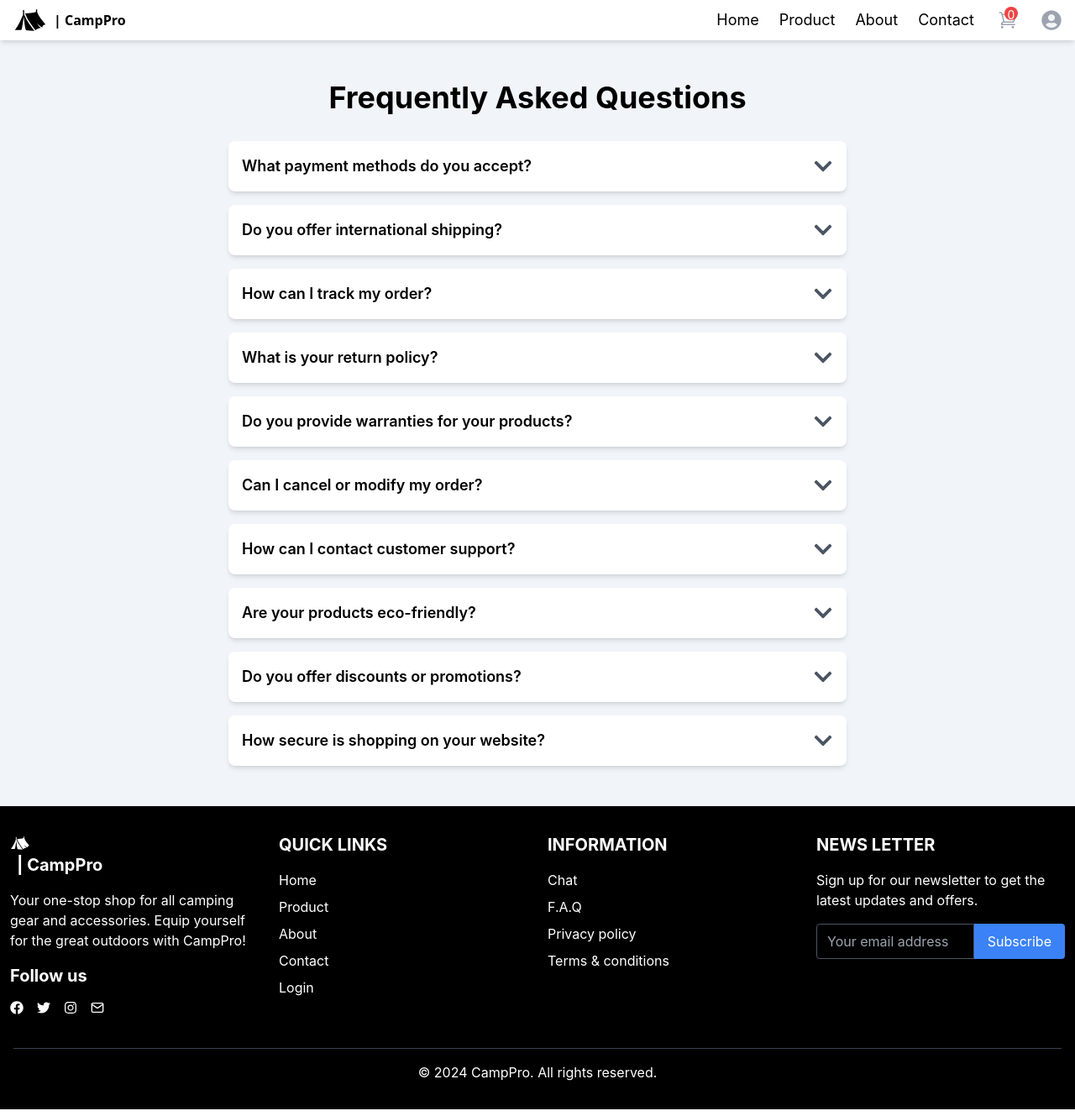
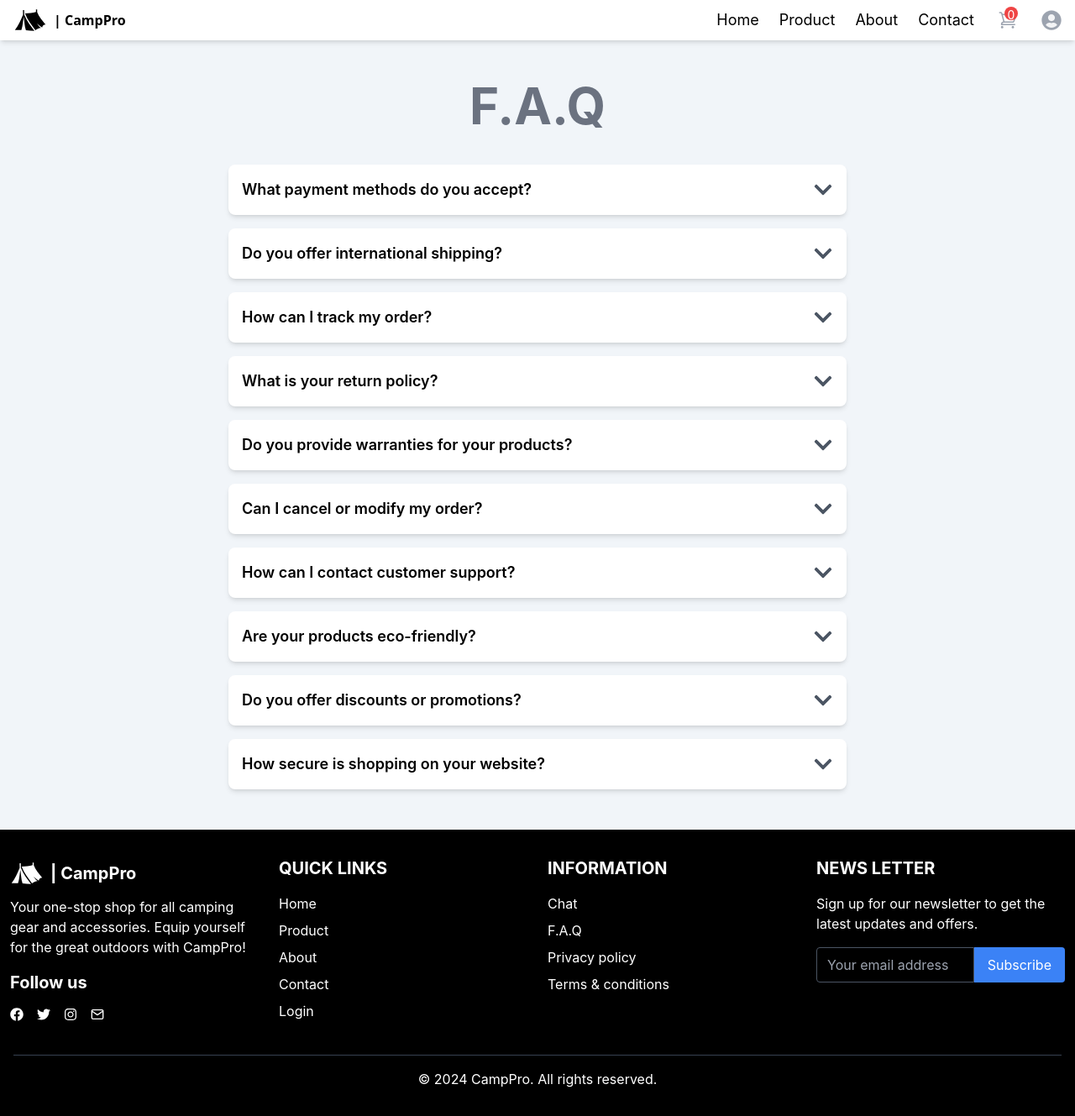
Before and after one commit to vimukthinirmana/CampPro-E-Commerce-Store, a React (Create React App) app in the folder client/: page /faq in a window 1280 px wide. Shown: the whole page at 84% size. Built offline with nearby package versions, Linux system fonts and the light colour scheme.

Commit message:
fix page layout

```diff
--- a/client/src/components/Footer.js
+++ b/client/src/components/Footer.js
@@ -11,8 +11,10 @@ function Footer() {
       <div className="container mx-auto px-4">
         <div className="flex flex-wrap -mx-4">
           <div className="w-full md:w-1/4 px-3">
-            <GiCampingTent className='h-6 w-6'/>
-            <h5 className="text-xl font-bold mb-4 ml-2">| CampPro </h5>
+          <div className="flex items-center mb-2 h-10 select-none">
+            <GiCampingTent className='h-full w-auto' />
+            <h5 className="text-xl font-bold ml-2">| CampPro</h5>
+          </div>
             <p className="mb-4">Your one-stop shop for all camping gear and accessories. Equip yourself for the great outdoors with CampPro!</p>
             <h5 className="text-xl font-bold mb-4">Follow us</h5>
             <div className="flex space-x-4 mb-2">
--- a/client/src/components/Header.js
+++ b/client/src/components/Header.js
@@ -17,7 +17,7 @@ function Header() {
         {/* desktop */}
         <div className='flex items-center h-full justify-between'>
             <Link to={""}>
-            <div className='flex items-center justify-center h-10'>
+            <div className='flex items-center justify-center h-10 select-none'>
                 <GiCampingTent className='h-full w-auto'/>
                 <p className='text-black font-sans font-bold ml-2 '>| CampPro</p>
             </div>
--- a/client/src/pages/Contact.js
+++ b/client/src/pages/Contact.js
@@ -1,11 +1,16 @@
 import React from 'react';
 import { FaFacebookF, FaTwitter, FaInstagram, FaMapMarkerAlt, FaPhoneAlt, FaEnvelope, FaWhatsapp } from 'react-icons/fa';
+import { GiCampingTent } from "react-icons/gi";
 
 
 function Contact() {
   return (
     <div className="min-h-screen bg-gray-100 flex flex-col justify-center items-center py-12">
       <div className="bg-white rounded-lg shadow-lg p-8 max-w-4xl w-full">
+      <div className="flex items-center justify-center mb-4 h-20 select-none text-gray-500">
+            <GiCampingTent className='h-full w-auto' />
+            <h5 className="text-4xl font-bold ml-2">| CampPro</h5>
+          </div>
         <h2 className="text-3xl font-bold mb-8 text-center">Contact Us</h2>
         <div className="flex flex-wrap -mx-4">
           <div className="w-full md:w-1/2 px-4 mb-8 md:mb-0">
--- a/client/src/pages/FAQ.jsx
+++ b/client/src/pages/FAQ.jsx
@@ -83,7 +83,7 @@ function FAQ() {
 
   return (
     <div className="max-w-3xl mx-auto py-12 px-4">
-      <h1 className="text-4xl font-bold text-center mb-8">Frequently Asked Questions</h1>
+      <h1 className="text-6xl font-bold text-center mb-10 select-none text-gray-500">F.A.Q</h1>
       <div className="space-y-4">
         {faqs.map((faq, index) => (
           <div key={index} className="bg-white shadow-md rounded-lg p-4">
--- a/client/src/pages/PrivacyPolicy.jsx
+++ b/client/src/pages/PrivacyPolicy.jsx
@@ -11,7 +11,7 @@ function PrivacyPolicy() {
 
   return (
     <div className="max-w-4xl mx-auto py-12 px-6">
-      <div className="text-center mb-12">
+      <div className="text-center mb-12 select-none">
         <h1 className="text-7xl font-bold text-gray-500 mb-2">Privacy Policy</h1>
         <p className="text-gray-500 mt-2">Updated on January 1, 2024</p>
       </div>
--- a/client/src/pages/TermsAndConditions.jsx
+++ b/client/src/pages/TermsAndConditions.jsx
@@ -11,7 +11,7 @@ function TermsAndConditions() {
 
   return (
     <div className="max-w-4xl mx-auto py-12 px-6">
-      <div className="text-center mb-12">
+      <div className="text-center mb-12 select-none">
         <h1 className="text-6xl font-bold text-gray-500">Terms & Conditions</h1>
         <p className="text-gray-500 mt-2">Updated on January 1, 2024</p>
       </div>
```
